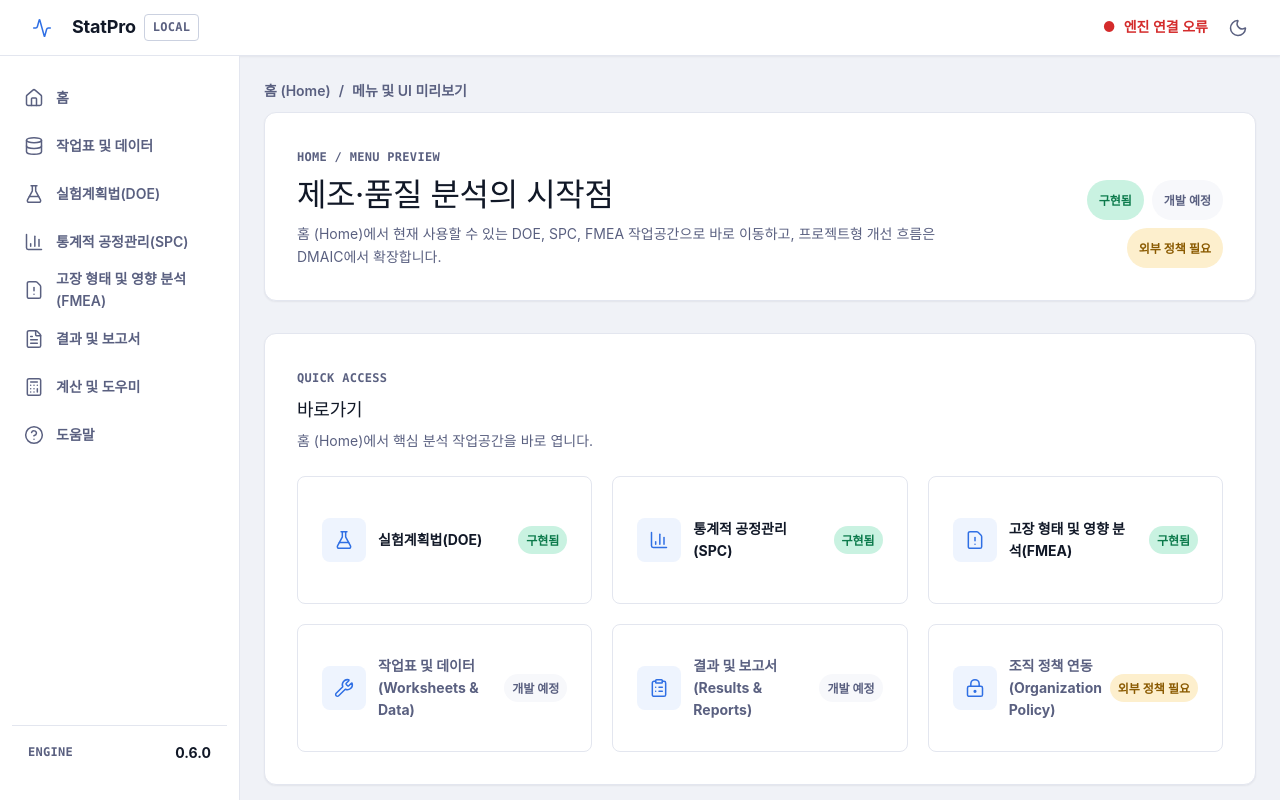
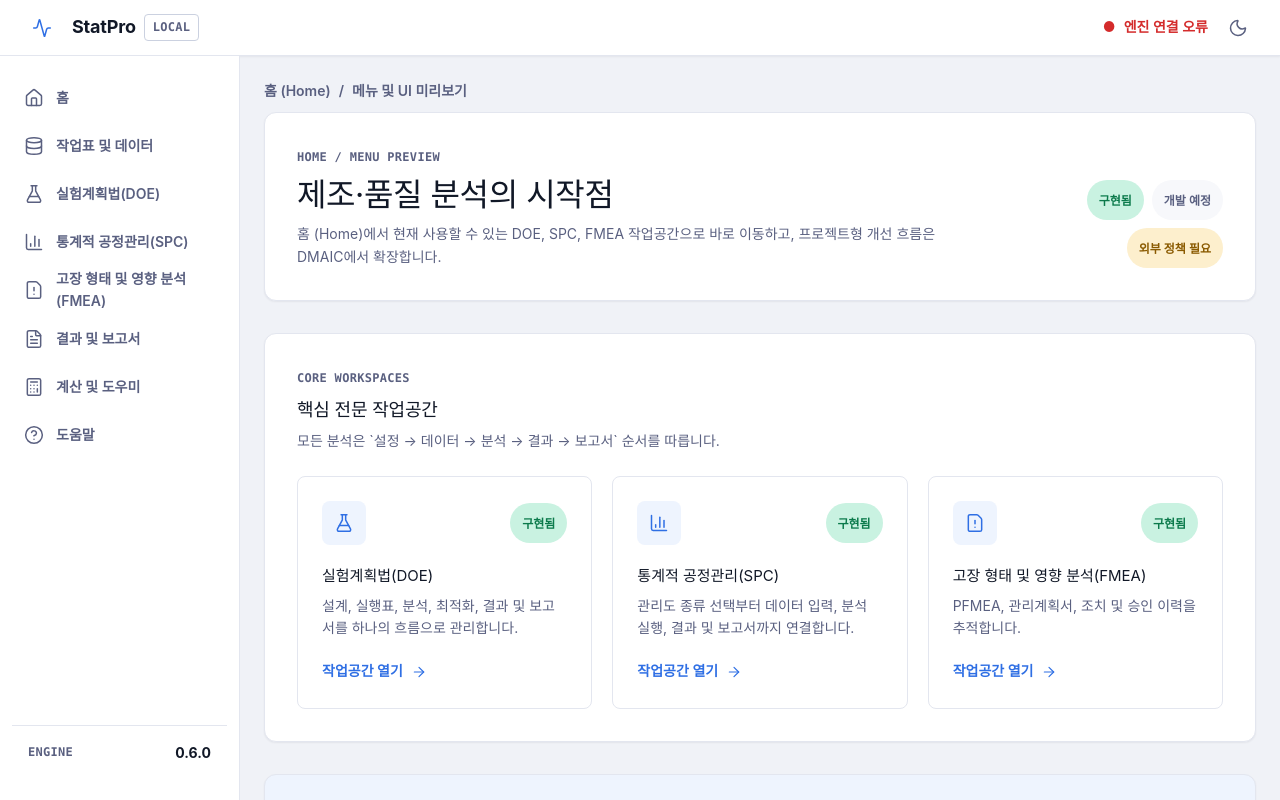
Before and after one commit to greeme99/StatPro, a React (Vite) app in the folder web/: page /ui-preview in a window 1280 px wide. Shown: the top 800 px of the page. Built offline with nearby package versions, Linux system fonts and the light colour scheme; no server answers.

Commit message:
feat(ui): simplify home preview composition

```diff
--- a/web/src/pages/MenuPreviewPage.tsx
+++ b/web/src/pages/MenuPreviewPage.tsx
@@ -1,4 +1,4 @@
-import { ArrowRight, BarChart3, CheckCircle2, ClipboardList, FileWarning, FlaskConical, FolderKanban, LayoutDashboard, LockKeyhole, Wrench } from "lucide-react";
+import { ArrowRight, BarChart3, CheckCircle2, FileWarning, FlaskConical, FolderKanban, LayoutDashboard } from "lucide-react";
 import { Link } from "react-router-dom";
 
 type Status = "구현됨" | "개발 예정" | "외부 정책 필요";
@@ -18,10 +18,6 @@ const dmaic = [
 ];
 const statusClass: Record<Status, string> = { "구현됨": "is-implemented", "개발 예정": "is-planned", "외부 정책 필요": "is-policy" };
 function DeliveryBadge({ status }: { status: Status }) { return <span className={`preview-status ${statusClass[status]}`}>{status}</span>; }
-function QuickAction({ item, icon: Icon }: { item: MenuItem; icon: typeof FlaskConical }) {
-  const content = <><span className="preview-icon"><Icon aria-hidden="true" /></span><span>{item.title}</span><DeliveryBadge status={item.status} /></>;
-  return item.to ? <Link className="home-action-card" to={item.to}>{content}</Link> : <article className="home-action-card is-unavailable" aria-label={`${item.title}: ${item.status}`}>{content}</article>;
-}
 function WorkspaceCard({ item, icon: Icon }: { item: MenuItem; icon: typeof FlaskConical }) {
   return <article className="preview-card"><header><span className="preview-icon"><Icon aria-hidden="true" /></span><DeliveryBadge status={item.status} /></header><h3>{item.title}</h3><p>{item.description}</p><Link className="text-link" to={item.to!}>작업공간 열기 <ArrowRight aria-hidden="true" /></Link></article>;
 }
@@ -29,7 +25,6 @@ export function MenuPreviewPage() {
   return <div className="page menu-preview home-preview" data-density="comfortable">
     <nav className="breadcrumb" aria-label="경로"><Link to="/">홈 (Home)</Link><span aria-hidden="true">/</span><span>메뉴 및 UI 미리보기</span></nav>
     <section className="preview-hero"><div><span className="eyebrow">HOME / MENU PREVIEW</span><h1>제조·품질 분석의 시작점</h1><p>홈 (Home)에서 현재 사용할 수 있는 DOE, SPC, FMEA 작업공간으로 바로 이동하고, 프로젝트형 개선 흐름은 DMAIC에서 확장합니다.</p></div><div className="preview-legend" aria-label="상태 범례"><DeliveryBadge status="구현됨" /><DeliveryBadge status="개발 예정" /><DeliveryBadge status="외부 정책 필요" /></div></section>
-    <section className="home-quick-panel" aria-labelledby="quick-title"><header className="preview-section-heading"><span className="eyebrow">QUICK ACCESS</span><h2 id="quick-title">바로가기</h2><p>홈 (Home)에서 핵심 분석 작업공간을 바로 엽니다.</p></header><div className="home-action-grid"><QuickAction item={coreWorkspaces[0]} icon={FlaskConical} /><QuickAction item={coreWorkspaces[1]} icon={BarChart3} /><QuickAction item={coreWorkspaces[2]} icon={FileWarning} /><QuickAction item={{ title: "작업표 및 데이터 (Worksheets & Data)", description: "작업표, 가져오기, 내보내기", status: "개발 예정" }} icon={Wrench} /><QuickAction item={{ title: "결과 및 보고서 (Results & Reports)", description: "분석 실행 이력과 내보내기", status: "개발 예정" }} icon={ClipboardList} /><QuickAction item={{ title: "조직 정책 연동 (Organization Policy)", description: "기업 IdP와 권한 정책", status: "외부 정책 필요" }} icon={LockKeyhole} /></div></section>
     <section className="home-core-panel" aria-labelledby="core-title"><header className="preview-section-heading"><span className="eyebrow">CORE WORKSPACES</span><h2 id="core-title">핵심 전문 작업공간</h2><p>모든 분석은 `설정 → 데이터 → 분석 → 결과 → 보고서` 순서를 따릅니다.</p></header><div className="preview-grid"><WorkspaceCard item={coreWorkspaces[0]} icon={FlaskConical} /><WorkspaceCard item={coreWorkspaces[1]} icon={BarChart3} /><WorkspaceCard item={coreWorkspaces[2]} icon={FileWarning} /></div></section>
     <section className="home-dmaic-panel" aria-labelledby="dmaic-title"><div><span className="eyebrow">IMPROVEMENT PROJECT</span><h2 id="dmaic-title">개선 프로젝트 (DMAIC)</h2><p>프로젝트 맥락과 기존 분석 실행을 참조로 연결하는 확장 작업공간입니다.</p><div className="preview-legend"><DeliveryBadge status="개발 예정" /></div><Link className="text-link" to="/ui-preview/dmaic">DMAIC 알아보기 <ArrowRight aria-hidden="true" /></Link></div><ol className="home-dmaic-list" aria-label="DMAIC 단계">{dmaic.map((item, index) => <li key={item.title}><span>{index + 1}</span><div><strong>{item.title}</strong><p>{item.description}</p></div></li>)}</ol></section>
     <section className="preview-contract" aria-labelledby="ownership-title"><CheckCircle2 aria-hidden="true" /><div><h2 id="ownership-title">데이터와 결과의 소유 경계</h2><p>DOE·SPC 결과는 불변 분석 실행(Analysis Run), FMEA 관리계획서는 FMEA 연구가 소유합니다. DMAIC는 ID·ETag·입력 다이제스트를 참조로만 보관합니다.</p></div></section>
--- a/web/src/styles/global.css
+++ b/web/src/styles/global.css
@@ -63,7 +63,7 @@ svg { width: var(--icon-size); height: var(--icon-size); stroke-width: 1.8; }
 .feature-catalog { display: grid; grid-template-columns: repeat(3, minmax(0, 1fr)); gap: var(--grid-gap); }
 .menu-preview { display: grid; gap: var(--space-8); }
 .menu-preview .breadcrumb { margin-bottom: calc(var(--space-8) * -1); }
-.preview-hero, .preview-shell, .preview-dmaic, .preview-contract, .home-quick-panel, .home-core-panel, .home-dmaic-panel, .home-menu-summary { border: var(--border-width) solid var(--color-border); border-radius: var(--radius-xl); background: var(--color-bg-surface); box-shadow: var(--shadow-sm); }
+.preview-hero, .preview-shell, .preview-dmaic, .preview-contract, .home-core-panel, .home-dmaic-panel, .home-menu-summary { border: var(--border-width) solid var(--color-border); border-radius: var(--radius-xl); background: var(--color-bg-surface); box-shadow: var(--shadow-sm); }
 .preview-hero { display: flex; align-items: flex-end; justify-content: space-between; gap: var(--space-8); padding: var(--space-8); }
 .preview-hero h1 { margin: var(--space-2) var(--space-0); font-size: var(--font-display-size); line-height: 1.25; letter-spacing: -.4px; }
 .preview-legend { display: flex; flex-wrap: wrap; justify-content: flex-end; gap: var(--space-2); }
@@ -98,12 +98,7 @@ svg { width: var(--icon-size); height: var(--icon-size); stroke-width: 1.8; }
 .preview-contract { display: flex; align-items: flex-start; gap: var(--space-4); padding: var(--space-6); }
 .preview-contract > svg { flex: 0 0 auto; color: var(--color-status-success); }
 .preview-contract p { margin-top: var(--space-2); }
-.home-quick-panel, .home-core-panel { padding: var(--space-8); }
-.home-action-grid { display: grid; grid-template-columns: repeat(3, minmax(0, 1fr)); gap: var(--grid-gap); }
-.home-action-card { min-height: calc(var(--space-16) * 2); display: grid; grid-template-columns: var(--touch-target) minmax(0, 1fr) auto; align-items: center; gap: var(--space-3); padding: var(--card-pad); border: var(--border-width) solid var(--color-border); border-radius: var(--radius-lg); background: var(--color-bg-surface); font-weight: 700; }
-.home-action-card:hover:not(.is-unavailable) { border-color: var(--color-action); background: var(--color-bg-selected); }
-.home-action-card.is-unavailable { color: var(--color-text-secondary); }
-.home-action-card .preview-status { min-height: calc(var(--control-height) - var(--space-3)); padding: var(--space-1) var(--space-2); }
+.home-core-panel { padding: var(--space-8); }
 .home-dmaic-panel { display: grid; grid-template-columns: minmax(0, 1fr) minmax(0, 1.15fr); gap: var(--space-8); padding: var(--space-8); background: var(--color-bg-selected); }
 .preview-hero-actions { display: flex; flex-wrap: wrap; gap: var(--space-3); }
 .home-dmaic-panel h2, .home-menu-summary h2 { margin: var(--space-2) var(--space-0); }
@@ -384,7 +379,7 @@ dd { margin: var(--space-0); }
   .traceability-form { grid-template-columns: repeat(2, minmax(0, 1fr)); }
   .action-complete-form { grid-template-columns: repeat(2, minmax(0, 1fr)); }
   .inline-fields { grid-template-columns: repeat(2, minmax(0, 1fr)); }
-  .home-action-grid, .preview-grid, .dmaic-phase-grid, .dmaic-tool-grid, .learning-phase-grid, .learning-resource-grid { grid-template-columns: repeat(2, minmax(0, 1fr)); }
+  .preview-grid, .dmaic-phase-grid, .dmaic-tool-grid, .learning-phase-grid, .learning-resource-grid { grid-template-columns: repeat(2, minmax(0, 1fr)); }
   .home-dmaic-panel { grid-template-columns: 1fr; }
   .learning-guides ol { grid-template-columns: repeat(2, minmax(0, 1fr)); }
 }
```
Also changed, not shown: 2 other files (tests, documents, lock files or other folders).
